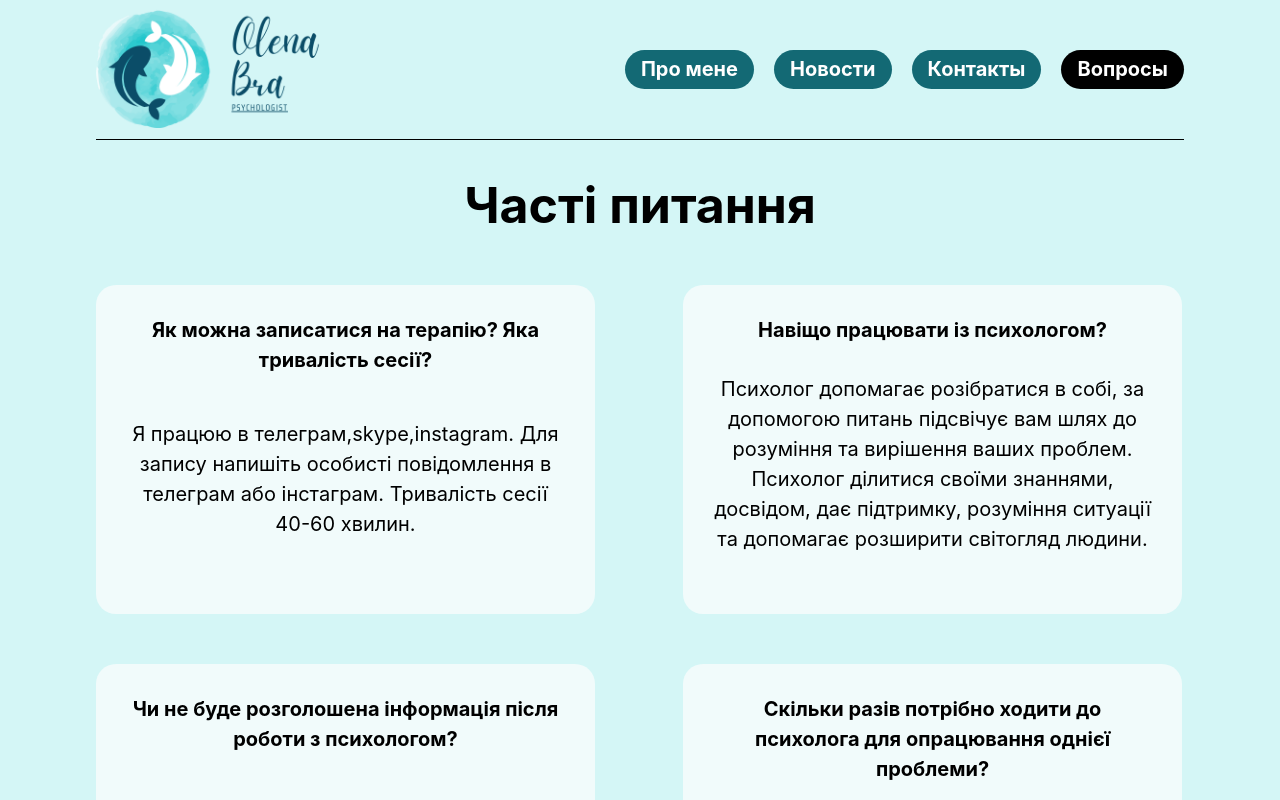
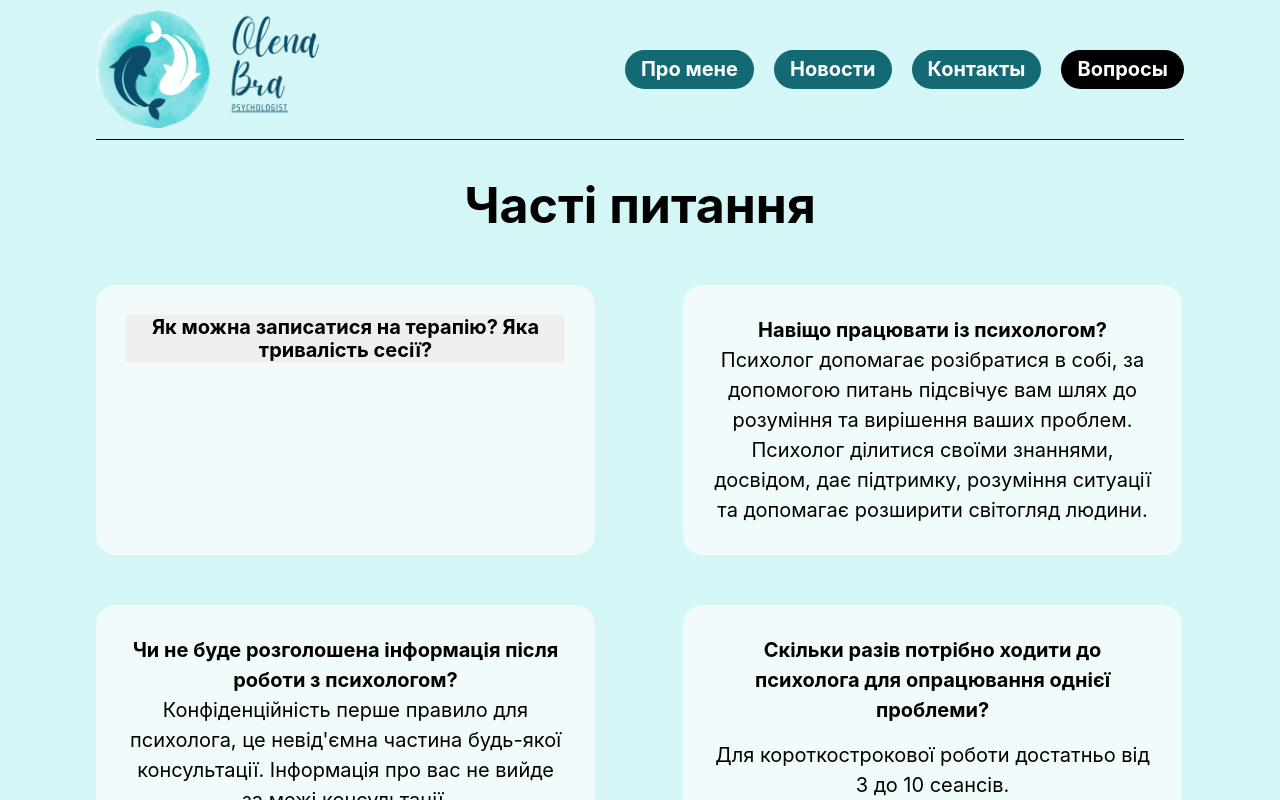
Before and after one commit to BigSiCorp/visitCard, a React (Create React App) app: page /visitCard/questions in a window 1280 px wide. Shown: the top 800 px of the page. Built offline with nearby package versions, Linux system fonts and the light colour scheme.

Commit message:
add some changes (onclick FAQPage)

```diff
--- a/src/components/Layout/Layout.jsx
+++ b/src/components/Layout/Layout.jsx
@@ -48,12 +48,12 @@ export const Layout = () => {
           <a href="/visitCard/">
             <picture>
               <source
-                srcset={LogoPic3}
+                srcSet={LogoPic3}
                 media="(max-width: 380px)"
                 width="100"
               />
               <source
-                srcset={LogoPic3}
+                srcSet={LogoPic3}
                 media="(min-width: 381px)"
                 width="180"
               />
--- a/src/pages/FAQPage/FAQPage.jsx
+++ b/src/pages/FAQPage/FAQPage.jsx
@@ -1,8 +1,11 @@
+import { useState } from 'react';
 import { Section } from 'utils/globalStyles';
 import { FAQList, FAQIteam, FAQTitle, FAQBox } from '../FAQPage/FAQPage.styled';
 import { PageTitle } from '../../components/Common/PageTitle/PageTitle';
 
 export const FAQPage = () => {
+  const [state, setState] = useState(false);
+
   return (
     <main>
       <Section>
@@ -10,16 +13,20 @@ export const FAQPage = () => {
 
         <FAQList>
           <FAQIteam>
+            <button type="button" onClick={() => setState(!state)}>
               <FAQTitle>
                 Як можна записатися на терапію? Яка тривалість сесії?
               </FAQTitle>
+              {state && (
                 <FAQBox>
                   <p>
                     Я працюю в телеграм,skype,instagram. Для запису напишіть
-                особисті повідомлення в телеграм або інстаграм. Тривалість сесії
-                40-60 хвилин.
+                    особисті повідомлення в телеграм або інстаграм. Тривалість
+                    сесії 40-60 хвилин.
                   </p>
                 </FAQBox>
+              )}
+            </button>
           </FAQIteam>
           <FAQIteam>
             <FAQTitle>Навіщо працювати із психологом?</FAQTitle>
--- a/src/pages/FAQPage/FAQPage.styled.js
+++ b/src/pages/FAQPage/FAQPage.styled.js
@@ -22,7 +22,7 @@ export const FAQIteam = styled.li`
   width: 499px;
   display: flex;
   flex-direction: column;
-  height: 329px;
+  // height: 329px;
   padding: 30px;
   background: rgba(255, 254, 254, 0.68);
   border-radius: 20px;
@@ -31,6 +31,7 @@ export const FAQTitle = styled.p`
   font-weight: 700;
   text-alight: center;
 `;
+
 export const FAQBox = styled.div`
   display: flex;
   align-items: center;
```
Lines whose indentation alone changed are shown as unchanged.
